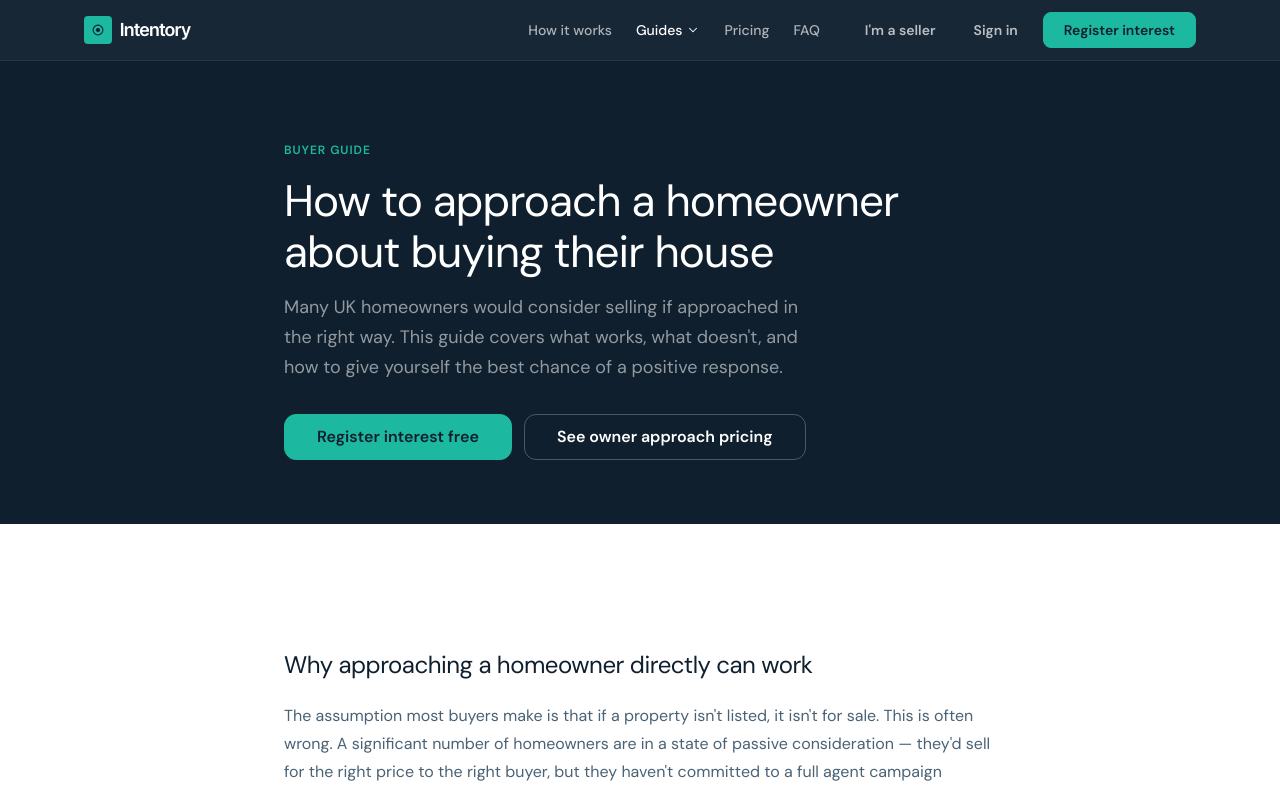
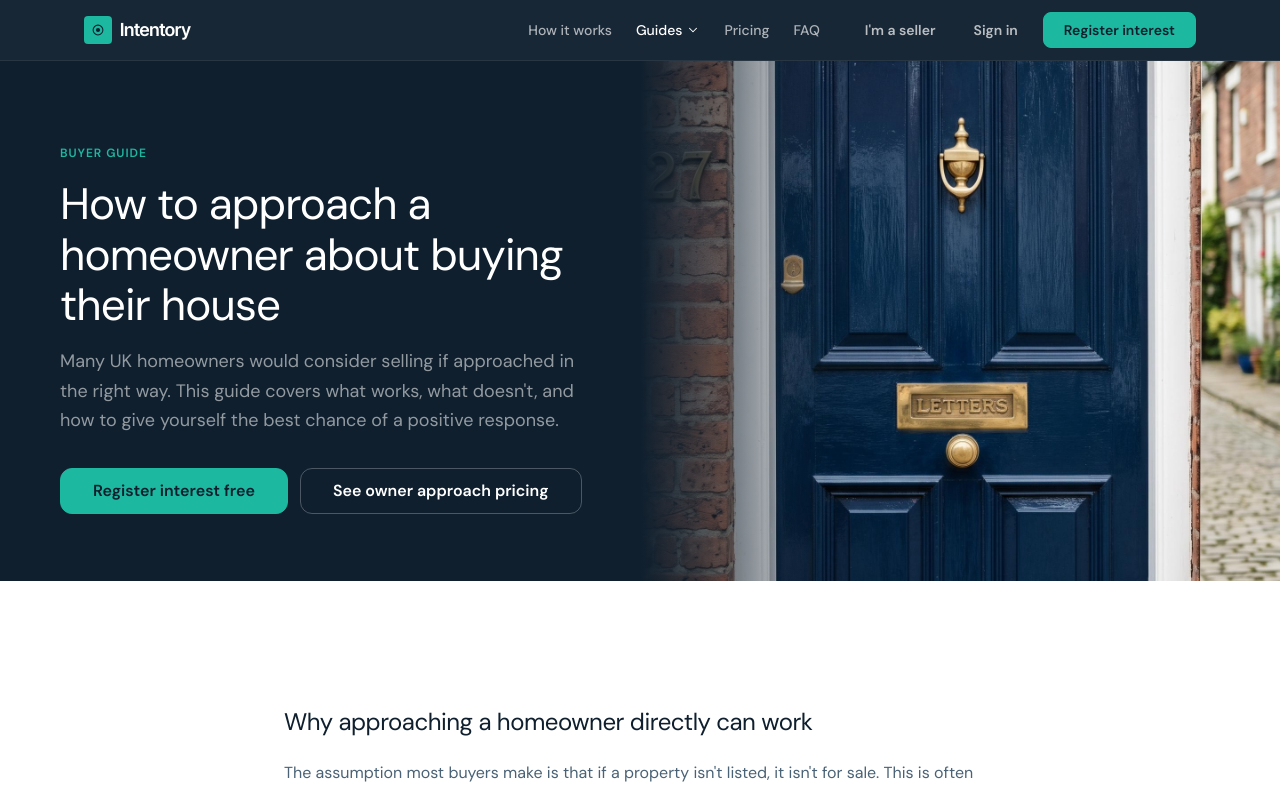
Before and after one commit to projectsforguy-alt/property-interest, a Next.js app: page /approach-a-homeowner in a window 1280 px wide. Shown: the top 791 px of the page. Built offline with nearby package versions, Linux system fonts and the light colour scheme.

Commit message:
Update page.tsx

```diff
--- a/app/approach-a-homeowner/page.tsx
+++ b/app/approach-a-homeowner/page.tsx
@@ -1,4 +1,5 @@
 import type { Metadata } from 'next';
+import Image from 'next/image';
 import Link from 'next/link';
 
 export const metadata: Metadata = {
@@ -159,15 +160,15 @@ export default function ApproachAHomeownerPage() {
 
       <main className="site-main">
 
-        {/* Hero */}
-        <section className="section section-dark" style={{ paddingTop: 'var(--space-20)', paddingBottom: 'var(--space-16)' }}>
-          <div className="container-narrow">
+        {/* Hero — split layout with front door image */}
+        <div className="hero-layout" style={{ background: 'var(--navy)', minHeight: 520 }}>
+          <div className="hero-text" style={{ paddingTop: 'var(--space-20)', paddingBottom: 'var(--space-16)' }}>
             <p className="section-label">Buyer guide</p>
             <h1 className="section-headline" style={{ color: 'var(--white)', marginBottom: 'var(--space-4)' }}>
               How to approach a homeowner about buying their house
             </h1>
             <p className="section-sub section-sub-light" style={{ marginBottom: 'var(--space-8)' }}>
-              Many UK homeowners would consider selling if approached in the right way. This guide covers what works, what doesn't, and how to give yourself the best chance of a positive response.
+              Many UK homeowners would consider selling if approached in the right way. This guide covers what works, what doesn&apos;t, and how to give yourself the best chance of a positive response.
             </p>
             <div style={{ display: 'flex', gap: 'var(--space-3)', flexWrap: 'wrap' }}>
               <Link href="/register" className="btn btn-primary btn-lg">
@@ -178,7 +179,19 @@ export default function ApproachAHomeownerPage() {
               </Link>
             </div>
           </div>
-        </section>
+          <div className="hero-img-wrap">
+            <Image
+              src="/images/approach-hero.jpg"
+              alt="A classic UK front door with brass letterbox"
+              fill
+              className="hero-img"
+              priority
+              sizes="50vw"
+              style={{ objectPosition: 'center center' }}
+            />
+            <div className="hero-img-fade" />
+          </div>
+        </div>
 
         {/* Why it works */}
         <section className="section" style={{ background: 'var(--white)' }}>
@@ -186,7 +199,7 @@ export default function ApproachAHomeownerPage() {
             <div className="prose" style={{ maxWidth: '100%' }}>
               <h2>Why approaching a homeowner directly can work</h2>
               <p>
-                The assumption most buyers make is that if a property isn't listed, it isn't for sale. This is often wrong. A significant number of homeowners are in a state of passive consideration — they'd sell for the right price to the right buyer, but they haven't committed to a full agent campaign because they're not ready for the disruption, the uncertainty, or the cost.
+                The assumption most buyers make is that if a property isn&apos;t listed, it isn&apos;t for sale. This is often wrong. A significant number of homeowners are in a state of passive consideration — they&apos;d sell for the right price to the right buyer, but they haven&apos;t committed to a full agent campaign because they&apos;re not ready for the disruption, the uncertainty, or the cost.
               </p>
               <p>
                 A genuine, well-written approach from a serious buyer can change that calculation. If someone is offering a fair price with no fuss, the appeal of avoiding an agent, avoiding viewings from strangers, and proceeding on their own terms can be compelling — particularly for homeowners who value privacy or are in no rush.
@@ -197,10 +210,10 @@ export default function ApproachAHomeownerPage() {
 
               <h2>Letter versus knocking on the door</h2>
               <p>
-                Knocking on someone's door to ask if they'd sell their house puts them in an uncomfortable position. They have to respond immediately, in person, without any time to think — and most people will say no simply to end an awkward encounter, regardless of whether they'd actually consider selling.
+                Knocking on someone&apos;s door to ask if they&apos;d sell their house puts them in an uncomfortable position. They have to respond immediately, in person, without any time to think — and most people will say no simply to end an awkward encounter, regardless of whether they&apos;d actually consider selling.
               </p>
               <p>
-                A letter does the opposite. It arrives when the owner is ready to read it, gives them time to think, and lets them respond (or not) without any social pressure. A well-written letter to the right property at the right time can produce a response weeks or months later, when the owner's circumstances have shifted and your approach comes to mind.
+                A letter does the opposite. It arrives when the owner is ready to read it, gives them time to think, and lets them respond (or not) without any social pressure. A well-written letter to the right property at the right time can produce a response weeks or months later, when the owner&apos;s circumstances have shifted and your approach comes to mind.
               </p>
               <p>
                 Always use a letter. It is more effective and more respectful.
@@ -228,7 +241,7 @@ export default function ApproachAHomeownerPage() {
                 To address a letter to the owner by name, you need to know who owns the property. In England and Wales, property ownership is recorded at HM Land Registry, and title registers are publicly available for a small fee (currently £3 per title). You can search by address at <a href="https://www.gov.uk/search-property-information-land-registry" target="_blank" rel="noopener noreferrer">gov.uk</a>.
               </p>
               <p>
-                Note that not all properties are registered — particularly older ones that haven't changed hands recently. In those cases, ownership research requires more effort, and the Land Registry search may return no result.
+                Note that not all properties are registered — particularly older ones that haven&apos;t changed hands recently. In those cases, ownership research requires more effort, and the Land Registry search may return no result.
               </p>
               <p>
                 Intentory handles this research as part of the owner approach service. We identify the registered owner, produce a personally addressed letter, and provide a private response link — so the owner can respond in confidence without committing to anything.
@@ -236,10 +249,10 @@ export default function ApproachAHomeownerPage() {
 
               <h2>What to do when an owner responds positively</h2>
               <p>
-                Move quickly, but don't appear desperate. Confirm your interest, arrange a viewing if the owner is willing, and have your finances in order before that conversation happens. A seller who agrees to a private approach does so partly to avoid uncertainty — a buyer who appears well-prepared and decisive reinforces the decision.
+                Move quickly, but don&apos;t appear desperate. Confirm your interest, arrange a viewing if the owner is willing, and have your finances in order before that conversation happens. A seller who agrees to a private approach does so partly to avoid uncertainty — a buyer who appears well-prepared and decisive reinforces the decision.
               </p>
               <p>
-                If the owner is open to selling but hasn't agreed a price, engage a local estate agent or RICS surveyor for a valuation so you're negotiating from an informed position. Both parties should instruct solicitors early in the process.
+                If the owner is open to selling but hasn&apos;t agreed a price, engage a local estate agent or RICS surveyor for a valuation so you&apos;re negotiating from an informed position. Both parties should instruct solicitors early in the process.
               </p>
 
               <h2>What to do when an owner says no</h2>
@@ -247,7 +260,7 @@ export default function ApproachAHomeownerPage() {
                 Respect it and move on. A homeowner who declines today may reconsider if their circumstances change — a job move, a family change, a shift in financial priorities. Some buyers leave a note with their contact details so the owner has a way to get in touch if they do decide to sell.
               </p>
               <p>
-                Registering your interest with Intentory means you'll be notified automatically if that owner later registers the property as privately available — without you having to do anything further.
+                Registering your interest with Intentory means you&apos;ll be notified automatically if that owner later registers the property as privately available — without you having to do anything further.
               </p>
             </div>
           </div>
```
